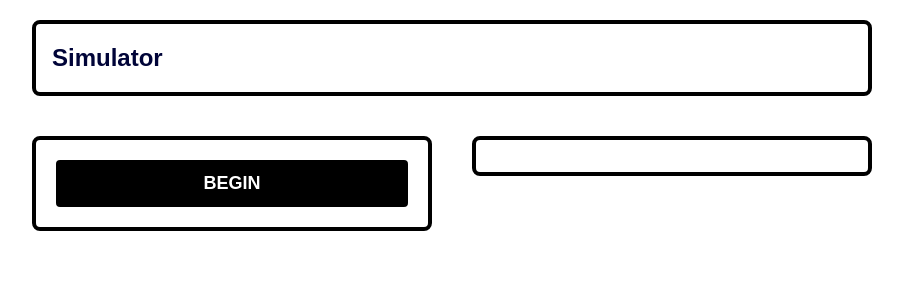
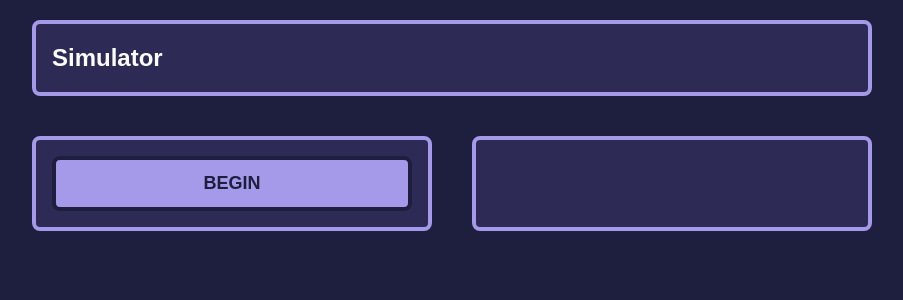
Before and after one commit to davidhaas6/world-sim, a Next.js app: page / in a window 1280 px wide. Shown: the top 300 px of the page, without its empty margins (188-1091 px from the left). Built offline with nearby package versions, Linux system fonts and the light colour scheme.

Commit message:
Updated styling, added interpolation in graph

```diff
--- a/app/globals.css
+++ b/app/globals.css
@@ -4,15 +4,73 @@
 
 
 :root {
-  --background: #ffffff;
-  --foreground: #000438;
+  --deep-space-navy: #0b0033;
+  --aqua-star-glow: #6efff5;
+  --cosmic-purple: #23003d;
+  --stellar-gold: #ffd700;
+  --electric-blue-glow: #00d4ff;
+  --neon-magenta: #ff6f91;
+  --galactic-indigo: #2d0060;
+  --ultraviolet-accent: #8b00ff;
+  --midnight-blue: #333366;
+  --nebula-violet: #4a007e;
+
+  --deep-black: #121212;
+  --soft-light-gray: #e6e6e6;
+  --charcoal-black: #1f1f1f;
+  --metallic-steel-blue: #cfd8dc;
+  --teal-cyan-accent: #009688;
+  --bright-orange-accent: #ff5722;
+  --neon-cyan-blue: #03a9f4;
+  --neon-yellow-accent: #ffeb3b;
+  --graphite-gray: #616161;
+  --medium-gray: #b3b3b3;
+
+  --soft-ivory: #fdfdfd;
+  /* Gentle white with a hint of warmth */
+  --lunar-silver: #f4f4f4;
+  /* Soft silvery tone for a neutral vibe */
+  --frosted-white: #f9fafc;
+  /* Cool white with a slightly bluish undertone */
+  --pearl-sheen: #fcfcf8;
+  /* Slightly creamy white for a softer look */
+
+  /* --foreground: var(--soft-ivory);
+  --background: var(--midnight-blue); */
+  --accent1: #ff5ec9;
+  --accent2: #00ffc6;
+
+  --text: var(--pearl-sheen);
+  --background: #2D2B55;
+  --background-dark: #1E1E3F;
+  --foreground: #A599E9;
+  --hover-background: #4D21FC;
+  --contrast: #FAD000;
+  --contrast-lite: #FFEE80;
+  --contrast-lite-ii: #FAEFA5;
+  --highlight: #FF7200;
+  --comment: #B362FF;
+  --constants: #FF628C;
+  --keywords: #FF9D00;
+  --other: #9EFFFF;
+  --strings: #A5FF90;
+  --templates: #3AD900;
+  --definitions: #FB94FF;
+  --invalid: #EC3A37F5;
+  --diff-added: #00FF009A;
+  --diff-removed: #FF000D81;
+
+  height: 100%;
 }
 
 
+
 body {
-  color: var(--foreground);
-  background: var(--background);
+  color: var(--text);
+  /* background: linear-gradient(0deg, #ffffff, var(--background)); */
+  background: var(--background-dark);
   font-family: Arial, Helvetica, sans-serif;
+  height: 100%;
 }
 
 h1 {
@@ -20,11 +78,16 @@ h1 {
   font-weight: bold;
 }
 
+b {
+  color: var(--highlight)
+}
+
 
 .panel {
   margin: 20px 40px;
 
-  border: 4px solid black;
+  border: 4px solid var(--foreground);
+  background: #2d2b55;
   padding: 16px;
   border-radius: 8px;
 }
@@ -58,7 +121,8 @@ h1 {
 
 .graph-container {
   width: 200px;
-  height: 100%;;
+  height: 100%;
+  ;
 }
 
 .form-container {
@@ -66,7 +130,7 @@ h1 {
   margin-right: 0px;
   height: fit-content;
 
-  background-color: white;
+  /* background-color: white; */
 }
 
 .state-panel {
@@ -76,20 +140,29 @@ h1 {
   max-height: 600px;
   display: flex;
   flex-flow: column wrap;
-  /* display: grid; */
-  /* height: fit-content; */
-
-
-  /* grid-template-areas:
-    'header header header header header header'
-    'menu main main main right right'
-    'menu footer footer footer footer footer'; */
+  min-height: 95px;
 }
 
-.simulationStep {
-  padding: 4px 0;
+.simulation-step {
+  width: 100%;
+  padding: 8px 0;
+}
+
+.time-label {
+  color: var(--keywords);
+  font-weight: bold;
+}
+
+.time-value {
+  color: var(--keywords);
+  font-weight: bold;
+}
+
+.simulation-step-text {
+  padding: 0px 0;
   width: 100%;
 }
+
 
 /* Entry form styling */
 .entry-form {
@@ -99,40 +172,55 @@ h1 {
 }
 
 .form-input {
-  background-color: black;
-  color: white;
-  border: 4px solid white;
+  background-color: var(--foreground);
+  color: var(--background-dark);
+  border: 4px solid var(--background-dark);
   padding: 8px 10px;
   font-size: 16px;
   border-radius: 8px;
   flex-grow: 3;
   height: fit-content;
+  font-weight: bold;
 }
 
 .form-input:hover {
-  background-color: white;
+  /* background-color: white;
   color: black;
-  border-color: black;
+  border-color: black; */
+  box-shadow: 0 2px 8px #1E1E3F;
+}
+
+input::placeholder, textarea::placeholder {
+  color: var(--background); /* Style placeholder text */
+  font-style: italic; /* Optional italic style */
+  font-weight: 600;
+}
+
+input:focus {
+  outline: none;
 }
 
 /* Button styling */
 .next-button {
-  background-color: black;
-  color: white;
-  border: 4px solid white;
+  background-color: var(--foreground);
+  color: var(--background-dark);
+  border: 4px solid var(--background-dark);
   padding: 10px 20px;
   font-size: 18px;
   font-weight: bold;
   text-transform: uppercase;
   cursor: pointer;
-  transition: background-color 0.3s, color 0.3s;
+  transition: background-color 0.3s, color 0.3s, box-shadow 0.3s;
   border-radius: 8px;
 }
 
 .next-button:hover {
-  background-color: white;
-  color: black;
-  border-color: black;
+  /* background-color: var(--comment); */
+  /* color: var(--background); */
+  /* border-color: var(--background); */
+  /* box-shadow: 0 2px 8px #2d006050; */
+  box-shadow: 0 2px 8px #1E1E3F;
+  /* 1E1E3F */
 }
 
 .next-button:active {
@@ -156,33 +244,52 @@ h1 {
 
 /* Style the scrollbar for the container */
 .events-container::-webkit-scrollbar {
-  width: 8px; /* Width of the scrollbar */
+  width: 8px;
+  /* Width of the scrollbar */
 }
 
 .events-container::-webkit-scrollbar-track {
-  background: black; /* Background of the scrollbar track */
-  border-radius: 4px; /* Match the pill shape */
+  background: black;
+  /* Background of the scrollbar track */
+  border-radius: 4px;
+  /* Match the pill shape */
 }
 
 .events-container::-webkit-scrollbar-thumb {
-  background: white; /* Scrollbar thumb (the draggable part) */
-  border-radius: 4px; /* Pill shape */
+  background: white;
+  /* Scrollbar thumb (the draggable part) */
+  border-radius: 4px;
+  /* Pill shape */
 }
 
 .events-container::-webkit-scrollbar-thumb:hover {
-  background: #e0e0e0; /* Slightly lighter on hover for feedback */
+  background: #e0e0e0;
+  /* Slightly lighter on hover for feedback */
 }
 
 /* Add support for Firefox */
 .events-container {
-  scrollbar-color: black white; /* Thumb color first, track color second */
-  scrollbar-width: thin; /* Makes the scrollbar slimmer */
+  scrollbar-color: black white;
+  /* Thumb color first, track color second */
+  scrollbar-width: thin;
+  /* Makes the scrollbar slimmer */
+}
+
+
+@keyframes glow-pulse {
+  from {
+    box-shadow: 0 0 10px #00ffc6;
+  }
+
+  to {
+    box-shadow: 0 0 20px #00ffc6;
+  }
 }
 
 
 @media only screen and (max-width: 880px) {
   .events-container {
-    max-width:90%;
+    max-width: 90%;
   }
 
 
--- a/app/page.tsx
+++ b/app/page.tsx
@@ -4,9 +4,19 @@
 import { Message, useChat } from 'ai/react';
 import { useCallback, useEffect, useMemo, useRef, useState } from 'react';
 import InfoPanel from './InfoPanel';
-import { hash, randomUUID } from 'crypto';
+import { hash, randomInt, randomUUID } from 'crypto';
 
+import DOMPurify from 'dompurify';
 
+type State = { [key in string]: number }
+
+function unescapeAndSanitize(input: string) {
+  const unescaped = input
+    .replace(/&lt;b&gt;/g, "<b>")
+    .replace(/&lt;\/b&gt;/g, "</b>");
+
+  return DOMPurify.sanitize(unescaped);
+}
 function getOrCreateClientId() {
   let clientId = window.localStorage.getItem('clientId');
   if (!clientId) {
@@ -23,10 +33,10 @@ function processMessage(message: Message) {
   } else {
     const completion = message.content;
     const bracket_idx = completion.indexOf('{');
-    const state_idx = completion.indexOf('# St')
-    let text_update = completion.replaceAll('# Update', '');
+    const state_idx = completion.indexOf('### St')
+    let text_update = completion.replaceAll('### Update', '');
     if (state_idx >= 0) {
-      text_update = text_update.split('# St')[0]
+      text_update = text_update.split('### St')[0]
     }
 
     let state = null;
@@ -46,10 +56,11 @@ function processMessage(message: Message) {
   }
 }
 
-function useSimulation(simEvent?: string, timeDelta = 1) {
+
+function useSimulation(simEvent?: string, timeDelta?: number) {
   const [simTime, setTime] = useState(0);
   const [clientId, setClientId] = useState<string>();
-  const [sessionId] = useState<string>(() => crypto.randomUUID());
+  const [sessionId] = useState<string>(() => crypto.randomUUID())
   const { messages, append } = useChat({
     onResponse: () => { },
     headers: clientId && sessionId ? {
@@ -65,24 +76,35 @@ function useSimulation(simEvent?: string, timeDelta = 1) {
 
   const nextStep = useCallback(
     () => {
-      const newTime = simTime + timeDelta;
+      console.log("next step called")
+      if (simEvent && simEvent.length) {
+        timeDelta = 0.001
+      }
+      else if (timeDelta == null) {
+        timeDelta = Math.random();
+        if (simTime === 0) {
+          timeDelta = 0.0001;
+        }
+      }
+      const newTime = Math.round((simTime + timeDelta) * 10000) / 10000;
       setTime(newTime);
-      let prompt = "TIME: " + simTime
+      let prompt = "**Simulation Time**: " + newTime
       if (simEvent) {
-        prompt += '\nEvent: ' + simEvent
+        prompt += '\n\n**Event**: ' + simEvent
       }
+      console.log("appended event with time", newTime)
       append({ role: "user", content: prompt });
     },
     [simTime, timeDelta, simEvent],
   )
 
-  return { messages, nextStep };
+  return { messages, nextStep, simTime };
 }
 
 export default function Page() {
   const [eventField, setEventField] = useState<string>('');
   const eventContainerRef = useRef<HTMLDivElement>(null);
-  const { messages, nextStep } = useSimulation(eventField);
+  const { messages, nextStep, simTime } = useSimulation(eventField);
 
 
   const handleFormInput = (event: any) => {
@@ -96,7 +118,7 @@ export default function Page() {
   };
 
   const textStates = []
-  const jsonStates = []
+  const jsonStates: State[] = []
   for (let message of messages) {
     const processed = processMessage(message);
     if (processed) {
@@ -126,7 +148,20 @@ export default function Page() {
         <div className="page-title-container">
           <h1 className='page-title'>Simulator</h1>
         </div>
-        {textStates.map((text, i) => <p key={i} className='simulationStep'>{text} </p>)}
+        {textStates.map((text, i) => {
+
+          return (
+            <div className='simulation-step' key={'text'+i}>
+              {/* <span className='time-label'>Time: </span> */}
+              <span className='time-value'>{jsonStates.length > i ? jsonStates[i]['time'] : simTime}
+              </span>
+              <p
+                key={i} className='simulation-step-text'
+                dangerouslySetInnerHTML={{ __html: unescapeAndSanitize(text) }}
+              />
+            </div>
+          )
+        })}
       </div>
 
       <div className="control-container">
@@ -136,19 +171,26 @@ export default function Page() {
           <form onSubmit={nextStepButton} className="entry-form">
             {has_started ?
               <>
-                <div className='input-forms'>
+                <h1 title="The current simulation time">
+                  <span className='time-label'>Time: </span>
+                  <span className='time-value'>{Math.round(simTime * 1000) / 1000}</span>
+                </h1>
+                <div className='input-forms' >
                   <input
                     name="prompt"
                     value={eventField}
                     onChange={handleFormInput}
                     className="form-input"
-                    placeholder=''
+                    placeholder='Event entry'
+                    title="Give the simulator a custom event"
                   />
                 </div>
                 <br />
               </>
               : null}
-            <button type="submit" className="next-button">{textStates.length > 0 ? "Run" : "Begin"}</button>
+            <button type="submit" className="next-button" title='Evolve the simulation'>
+              {textStates.length > 0 ? "Run" : "Begin"}
+              </button>
           </form>
         </div>
         <InfoPanel stateData={jsonStates} />
--- a/package.json
+++ b/package.json
@@ -12,6 +12,7 @@
     "@ai-sdk/openai": "^0.0.72",
     "@supabase/supabase-js": "^2.46.1",
     "ai": "^4.0.3",
+    "dompurify": "^3.2.1",
     "iron-session": "^8.0.4",
     "next": "15.0.3",
     "react": "^18.2.0",
```
Also changed, not shown: app/InfoPanel.tsx (+56 -9 lines), app/api/chat/route.ts (+10 -3 lines), app/lib/palettes.ts (+62 -1 lines), 1 other file (tests, documents, lock files or other folders).
